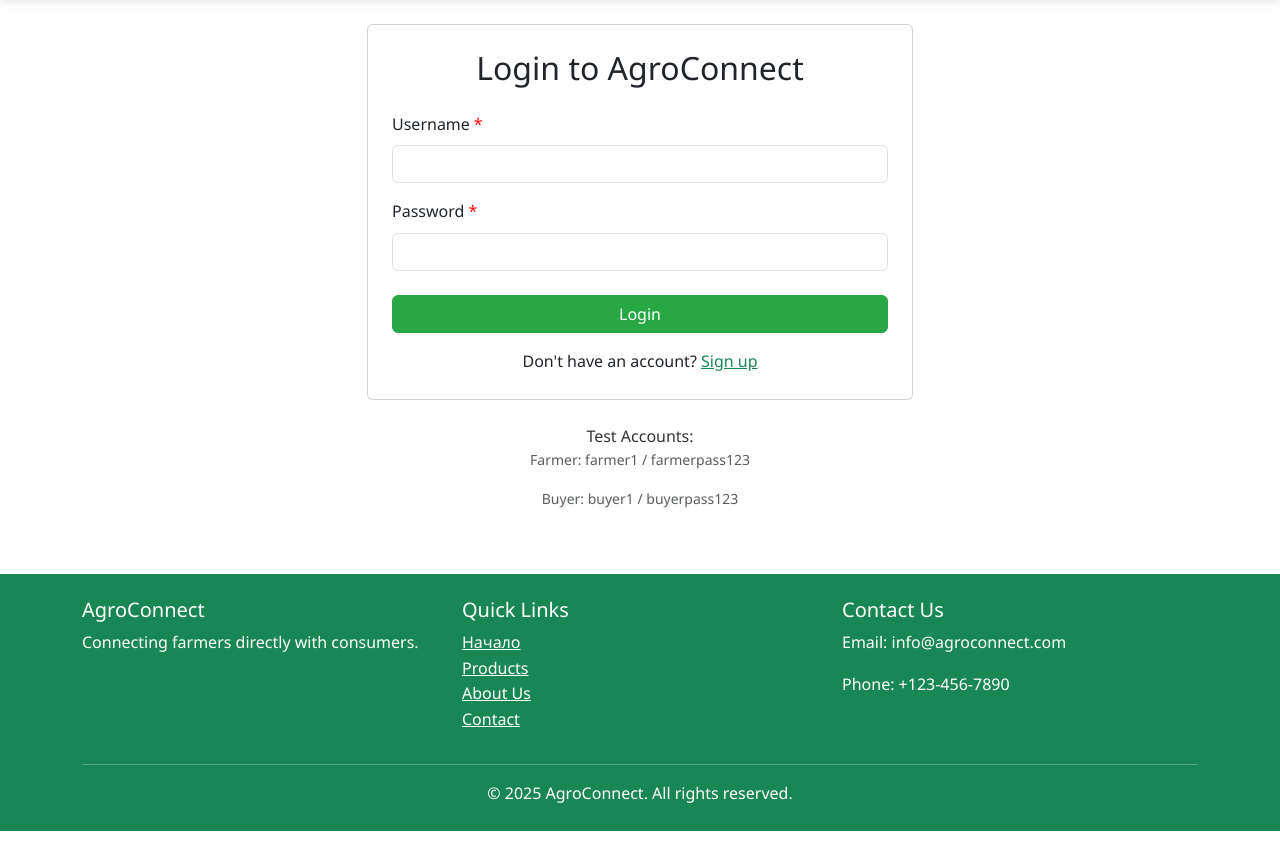
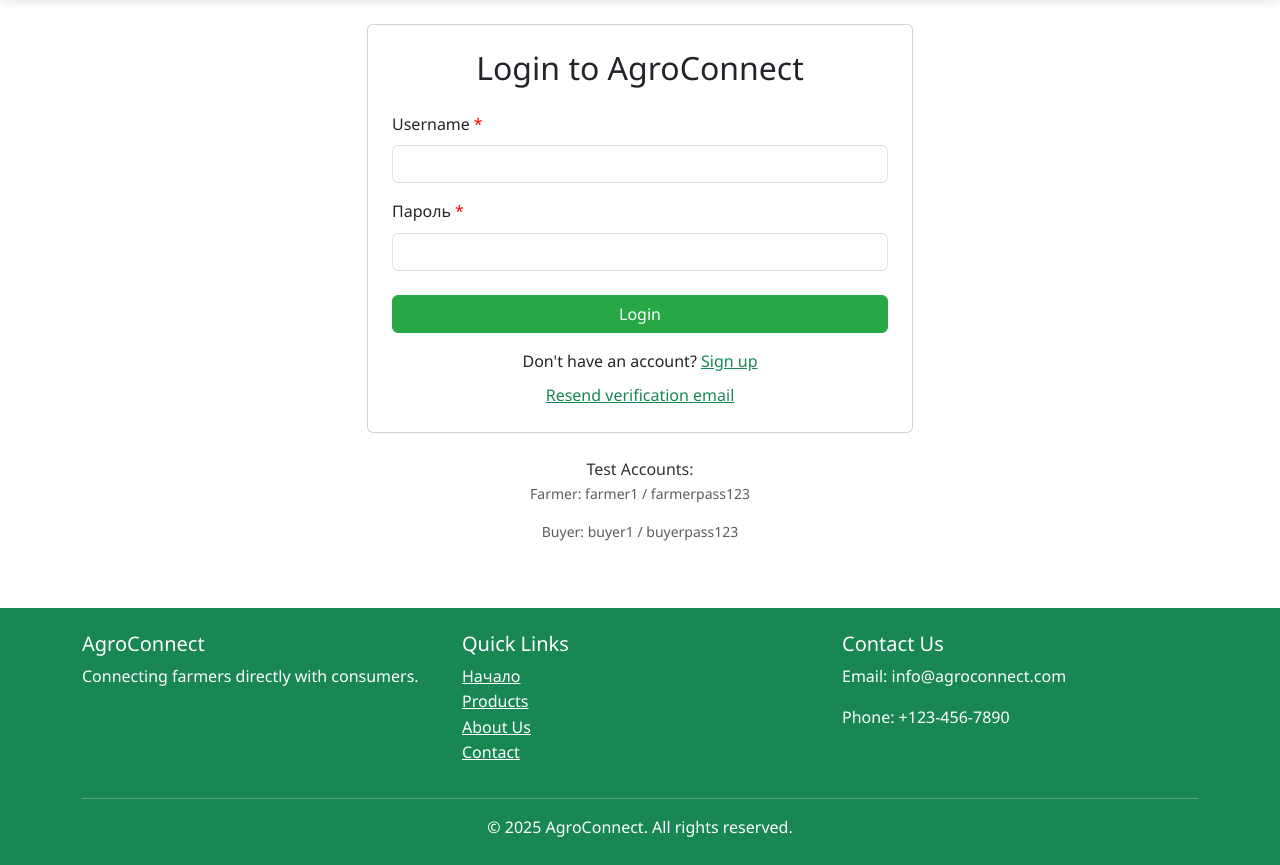
Before and after one commit to aizadaally/agroconnectfyp, a Django app: page /ru/login/ in a window 1280 px wide. Shown: the part 64-929 px from the top of the page. Before the commit the page ends 895 px from the top, so only its background shows below. Run offline with Django 5.2, Linux system fonts and the light colour scheme.

Commit message:
added email verification

```diff
--- a/frontend/templates/frontend/login.html
+++ b/frontend/templates/frontend/login.html
@@ -1,46 +1,63 @@
 <!-- frontend/templates/frontend/login.html -->
 {% extends 'frontend/base.html' %}
+{% load i18n %}
 
-{% block title %}Login - AgroConnect{% endblock %}
+{% block title %}{% trans "Login" %} - AgroConnect{% endblock %}
 
 {% block content %}
 <div class="row justify-content-center">
     <div class="col-md-6">
         <div class="card">
             <div class="card-body p-4">
-                <h2 class="text-center mb-4">Login to AgroConnect</h2>
+                <h2 class="text-center mb-4">{% trans "Login to AgroConnect" %}</h2>
 
                 {% if error %}
-                <div class="alert alert-danger">{{ error }}</div>
+                <div class="alert alert-danger">
+                    {{ error }}
+                    {% if error == 'Email not verified' and unverified_email %}
+                    <div class="mt-2">
+                        <form action="{% url 'frontend:resend_verification' %}" method="post">
+                            {% csrf_token %}
+                            <input type="hidden" name="email" value="{{ unverified_email }}">
+                            <button type="submit" class="btn btn-sm btn-outline-danger">
+                                {% trans "Resend Verification Email" %}
+                            </button>
+                        </form>
+                    </div>
+                    {% endif %}
+                </div>
                 {% endif %}
 
                 <form method="post">
                     {% csrf_token %}
                     <div class="mb-3">
-                        <label for="username" class="form-label required-field">Username</label>
+                        <label for="username" class="form-label required-field">{% trans "Username" %}</label>
                         <input type="text" name="username" id="username" class="form-control" required>
                     </div>
 
                     <div class="mb-4">
-                        <label for="password" class="form-label required-field">Password</label>
+                        <label for="password" class="form-label required-field">{% trans "Password" %}</label>
                         <input type="password" name="password" id="password" class="form-control" required>
                     </div>
 
-                    <button type="submit" class="btn btn-success w-100">Login</button>
+                    <button type="submit" class="btn btn-success w-100">{% trans "Login" %}</button>
                 </form>
 
                 <div class="text-center mt-3">
                     <p class="mb-0">
-                        Don't have an account? <a href="{% url 'frontend:register' %}" class="text-success">Sign up</a>
+                        {% trans "Don't have an account?" %} <a href="{% url 'frontend:register' %}" class="text-success">{% trans "Sign up" %}</a>
+                    </p>
+                    <p class="mb-0 mt-2">
+                        <a href="{% url 'frontend:resend_verification' %}" class="text-success">{% trans "Resend verification email" %}</a>
                     </p>
                 </div>
             </div>
         </div>
 
         <div class="mt-4 text-center">
-            <p class="mb-0">Test Accounts:</p>
-            <p class="small text-muted">Farmer: farmer1 / farmerpass123</p>
-            <p class="small text-muted">Buyer: buyer1 / buyerpass123</p>
+            <p class="mb-0">{% trans "Test Accounts:" %}</p>
+            <p class="small text-muted">{% trans "Farmer:" %} farmer1 / farmerpass123</p>
+            <p class="small text-muted">{% trans "Buyer:" %} buyer1 / buyerpass123</p>
         </div>
     </div>
 </div>
--- a/frontend/urls.py
+++ b/frontend/urls.py
@@ -1,4 +1,4 @@
-# frontend/urls.py
+# Update frontend/urls.py to add verification endpoints
 
 from django.urls import path
 from . import views
@@ -15,6 +15,8 @@ urlpatterns = [
     path('login/', views.login_view, name='login'),
     path('logout/', views.logout_view, name='logout'),
     path('register/', views.register_view, name='register'),
+    path('verify-email/<str:token>/', views.verify_email_view, name='verify_email'),
+    path('resend-verification/', views.resend_verification_view, name='resend_verification'),
 
     # User profile
     path('profile/', views.profile_view, name='profile'),
@@ -38,5 +40,4 @@ urlpatterns = [
     path('orders/<int:order_id>/confirm-payment/', views.manual_payment_confirmation, name='confirm_payment'),
 
     path('test-language/', views.test_language, name='test_language'),
-
 ]
--- a/frontend/views.py
+++ b/frontend/views.py
@@ -16,6 +16,14 @@ import base64
 import qrcode
 from io import BytesIO
 from django.utils.translation import gettext_lazy as _
+from django.shortcuts import render, redirect
+from django.contrib import messages
+from django.contrib.auth import login
+from django.utils.translation import gettext as _
+from users.models import User
+from users.verification import EmailVerificationToken
+from django.db.models import Q
+from products.models import Category, Product
 
 # Update the products_view function in frontend/views.py
 
@@ -26,6 +34,10 @@ from products.models import Category, Product
 from django.http import JsonResponse
 from django.utils.translation import get_language
 from django.utils.translation import gettext as _
+
+
+
+
 def test_language(request):
     """View to test language settings"""
     current_language = get_language()
@@ -48,98 +60,6 @@ def test_language(request):
 
 
 
-
-
-def home_view(request):
-    categories = Category.objects.all()[:4]  # Limit to 4 categories
-    products = Product.objects.filter(is_available=True).order_by('-created_at')[:6]  # Latest 6 products
-
-    context = {
-        'categories': categories,
-        'products': products
-        # 'page_title': _('Home')
-    }
-    return render(request, 'frontend/home.html', context)
-
-def login_view(request):
-    if request.method == 'POST':
-        username = request.POST.get('username')
-        password = request.POST.get('password')
-
-        user = authenticate(request, username=username, password=password)
-        if user is not None:
-            login(request, user)
-            messages.success(request, 'You have successfully logged in!')
-            return redirect('frontend:home')
-        else:
-            return render(request, 'frontend/login.html', {'error': 'Invalid username or password'})
-
-    return render(request, 'frontend/login.html')
-
-@login_required
-def logout_view(request):
-    logout(request)
-    messages.success(request, 'You have been logged out successfully!')
-    return redirect('frontend:home')
-
-# frontend/views.py (continued)
-
-def register_view(request):
-    if request.method == 'POST':
-        # Get form data
-        username = request.POST.get('username')
-        email = request.POST.get('email')
-        password = request.POST.get('password')
-        first_name = request.POST.get('first_name')
-        last_name = request.POST.get('last_name')
-        user_type = request.POST.get('user_type')
-        phone_number = request.POST.get('phone_number')
-        address = request.POST.get('address')
-        farm_name = request.POST.get('farm_name', '')
-        farm_location = request.POST.get('farm_location', '')
-
-        # Basic validation
-        if not (username and email and password and first_name and last_name and user_type and phone_number and address):
-            messages.error(request, 'Please fill in all required fields.')
-            return render(request, 'frontend/register.html', {'error': 'Please fill in all required fields.'})
-
-        if user_type == 'FARMER' and not (farm_name and farm_location):
-            messages.error(request, 'Farm name and location are required for farmers.')
-            return render(request, 'frontend/register.html', {'error': 'Farm name and location are required for farmers.'})
-
-        # Check if username already exists
-        if User.objects.filter(username=username).exists():
-            messages.error(request, 'Username already exists. Please choose another one.')
-            return render(request, 'frontend/register.html', {'error': 'Username already exists.'})
-
-        # Create new user
-        try:
-            user = User.objects.create_user(
-                username=username,
-                email=email,
-                password=password,
-                first_name=first_name,
-                last_name=last_name,
-                user_type=user_type,
-                phone_number=phone_number,
-                address=address,
-                farm_name=farm_name,
-                farm_location=farm_location
-            )
-
-            # Log the user in
-            login(request, user)
-            messages.success(request, 'Account created successfully! Welcome to AgroConnect.')
-            return redirect('frontend:home')
-        except Exception as e:
-            messages.error(request, f'Error creating account: {str(e)}')
-            return render(request, 'frontend/register.html', {'error': f'Error creating account: {str(e)}'})
-
-    # For GET request
-    user_type = request.GET.get('user_type', 'BUYER')  # Default to BUYER
-    return render(request, 'frontend/register.html', {'user_type': user_type})
-
-# In your views.py
 def products_view(request):
     category_id = request.GET.get('category')
     search_query = request.GET.get('search', '')
@@ -198,6 +118,159 @@ def products_view(request):
         'search_query': search_query
     }
     return render(request, 'frontend/products.html', context)
+
+
+
+
+
+def home_view(request):
+    categories = Category.objects.all()[:4]  # Limit to 4 categories
+    products = Product.objects.filter(is_available=True).order_by('-created_at')[:6]  # Latest 6 products
+
+    context = {
+        'categories': categories,
+        'products': products
+        # 'page_title': _('Home')
+    }
+    return render(request, 'frontend/home.html', context)
+
+
+def login_view(request):
+    if request.method == 'POST':
+        username = request.POST.get('username')
+        password = request.POST.get('password')
+
+        user = authenticate(request, username=username, password=password)
+        if user is not None:
+            # Check if email is verified
+            if not user.email_verified:
+                messages.warning(request, _('Please verify your email address. Check your inbox or request a new verification email.'))
+                return render(request, 'frontend/login.html', {'error': _('Email not verified'), 'unverified_email': user.email})
+
+            login(request, user)
+            messages.success(request, _('You have successfully logged in!'))
+            return redirect('frontend:home')
+        else:
+            return render(request, 'frontend/login.html', {'error': _('Invalid username or password')})
+
+    return render(request, 'frontend/login.html')
+
+@login_required
+def logout_view(request):
+    logout(request)
+    messages.success(request, 'You have been logged out successfully!')
+    return redirect('frontend:home')
+
+# frontend/views.py (continued)
+
+def register_view(request):
+    if request.method == 'POST':
+        # Get form data
+        username = request.POST.get('username')
+        email = request.POST.get('email')
+        password = request.POST.get('password')
+        first_name = request.POST.get('first_name')
+        last_name = request.POST.get('last_name')
+        user_type = request.POST.get('user_type')
+        phone_number = request.POST.get('phone_number')
+        address = request.POST.get('address')
+        farm_name = request.POST.get('farm_name', '')
+        farm_location = request.POST.get('farm_location', '')
+
+        # Basic validation
+        if not (username and email and password and first_name and last_name and user_type and phone_number and address):
+            messages.error(request, _('Please fill in all required fields.'))
+            return render(request, 'frontend/register.html', {'error': _('Please fill in all required fields.')})
+
+        if user_type == 'FARMER' and not (farm_name and farm_location):
+            messages.error(request, _('Farm name and location are required for farmers.'))
+            return render(request, 'frontend/register.html', {'error': _('Farm name and location are required for farmers.')})
+
+        # Check if username already exists
+        if User.objects.filter(username=username).exists():
+            messages.error(request, _('Username already exists. Please choose another one.'))
+            return render(request, 'frontend/register.html', {'error': _('Username already exists.')})
+
+        # Check if email already exists
+        if User.objects.filter(email=email).exists():
+            messages.error(request, _('Email already exists. Please use another email.'))
+            return render(request, 'frontend/register.html', {'error': _('Email already exists.')})
+
+        # Create new user
+        try:
+            user = User.objects.create_user(
+                username=username,
+                email=email,
+                password=password,
+                first_name=first_name,
+                last_name=last_name,
+                user_type=user_type,
+                phone_number=phone_number,
+                address=address,
+                farm_name=farm_name,
+                farm_location=farm_location,
+                email_verified=False  # Initially set to False
+            )
+
+            # Create and send verification email
+            verification_token = EmailVerificationToken.create_verification_token(user)
+            verification_token.send_verification_email(request)
+
+            # Log the user in
+            login(request, user)
+
+            messages.success(request, _('Account created successfully! Please check your email to verify your account.'))
+            return redirect('frontend:home')
+        except Exception as e:
+            messages.error(request, _('Error creating account: {error}').format(error=str(e)))
+            return render(request, 'frontend/register.html', {'error': _('Error creating account: {error}').format(error=str(e))})
+
+    # For GET request
+    user_type = request.GET.get('user_type', 'BUYER')  # Default to BUYER
+    return render(request, 'frontend/register.html', {'user_type': user_type})
+
+def verify_email_view(request, token):
+    """View to handle email verification"""
+    verification_token = get_object_or_404(EmailVerificationToken, token=token)
+
+    if not verification_token.is_valid():
+        messages.error(request, _('Verification link has expired. Please request a new one.'))
+        return redirect('frontend:resend_verification')
+
+    # Mark user as verified
+    user = verification_token.user
+    user.email_verified = True
+    user.save()
+
+    # Delete the token since it's been used
+    verification_token.delete()
+
+    messages.success(request, _('Email verified successfully! Your account is now fully activated.'))
+    return redirect('frontend:profile')
+
+def resend_verification_view(request):
+    """View to resend verification email"""
+    if request.method == 'POST':
+        email = request.POST.get('email')
+
+        try:
+            user = User.objects.get(email=email)
+
+            if user.email_verified:
+                messages.info(request, _('Your email is already verified.'))
+                return redirect('frontend:login')
+
+            # Create and send new verification email
+            verification_token = EmailVerificationToken.create_verification_token(user)
+            verification_token.send_verification_email(request)
+
+            messages.success(request, _('Verification email has been resent. Please check your inbox.'))
+            return redirect('frontend:login')
+        except User.DoesNotExist:
+            messages.error(request, _('No account found with this email address.'))
+
+    return render(request, 'frontend/resend_verification.html')
+
 
 
 
--- a/users/models.py
+++ b/users/models.py
@@ -1,4 +1,4 @@
-# users/models.py
+# Update users/models.py to add email verification field
 
 from django.db import models
 from django.contrib.auth.models import AbstractUser
@@ -27,6 +27,9 @@ class User(AbstractUser):
     bank_account = models.CharField(max_length=50, blank=True, null=True)  # Account number
     bank_qr_code = models.ImageField(upload_to='payment_qr_codes/', blank=True, null=True)  # Uploaded QR code
 
+    # Email verification
+    email_verified = models.BooleanField(default=False)
+
     def is_farmer(self):
         return self.user_type == self.UserType.FARMER
 
```
Also changed, not shown: agroconnect_project/settings.py (+17 -0 lines), frontend/templates/emails/verify_email.html (added, +76 -0 lines), frontend/templates/frontend/resend_verification.html (added, +41 -0 lines), users/verification.py (added, +67 -0 lines), users/migrations/0003_user_email_verified.py (added), users/migrations/0004_emailverificationtoken.py (added).
